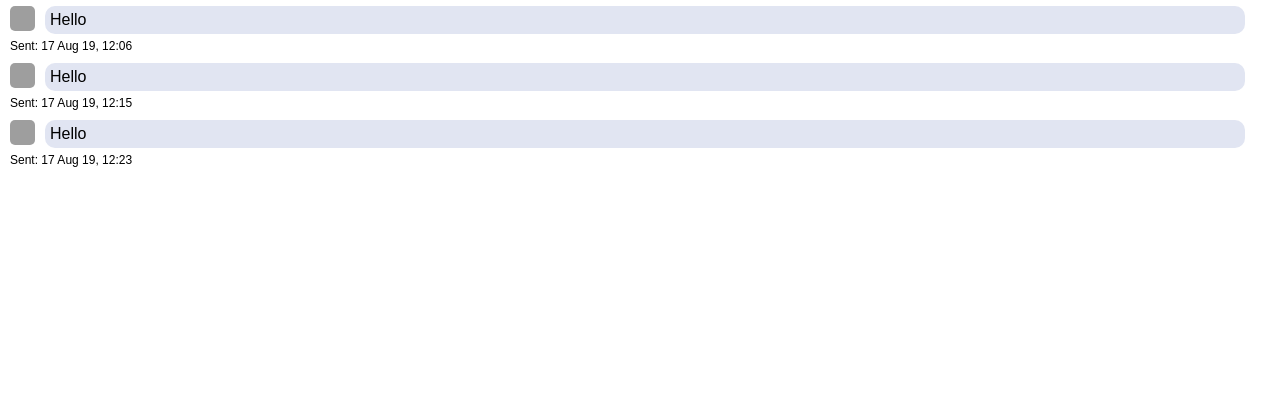
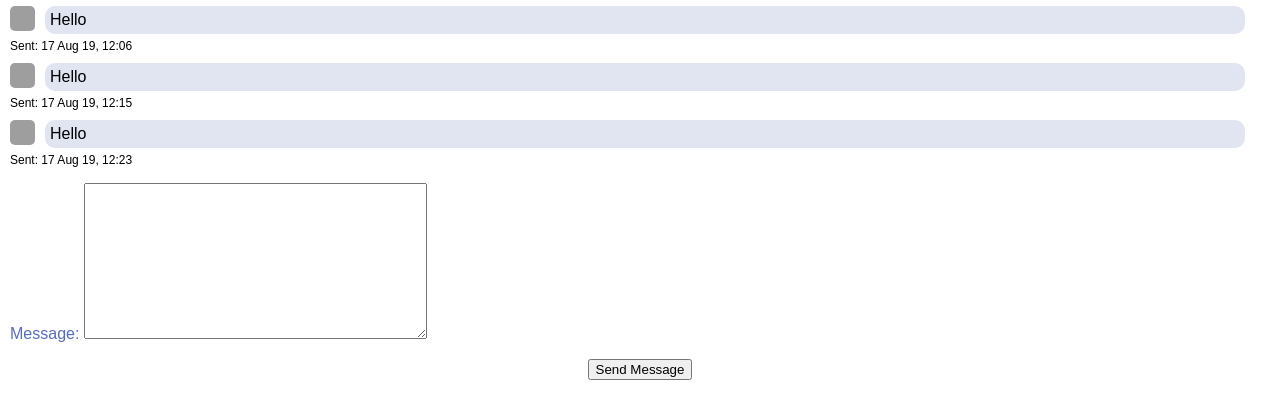
Before and after one commit to andrewhstead/dating-site, a Django app: page /messages/3/2/ in a window 1280 px wide. Shown: the part 280-699 px from the top of the page. Run offline with Django 3.2, Linux system fonts and the light colour scheme; data comes from the database, SQL or seed files in the repository; both versions use the stored data as it was after the commit; some web fonts are replaced; grey boxes are pictures that could not be loaded.

Commit message:
Added facility to send messages within message thread view.

```diff
--- a/conversations/templates/message_thread.html
+++ b/conversations/templates/message_thread.html
@@ -56,4 +56,11 @@
 
     </section>
 
+    <!-- Form for sending a message to another user. -->
+    <form id="default-form" role="form" method="post">
+        {% csrf_token %}
+        {{ form.as_p }}
+        <button class="default-button" type="submit">{{ button_text }}</button>
+    </form>
+
 {% endblock %}
--- a/conversations/templates/new_thread.html
+++ b/conversations/templates/new_thread.html
@@ -6,7 +6,7 @@
         NEW MESSAGE TO:<br />{{ recipient }}
     </div>
 
-    <!-- Form for logging in a user. -->
+    <!-- Form for sending a message to another user. -->
     <form id="default-form" role="form" method="post">
         {% csrf_token %}
         {{ form.as_p }}
--- a/conversations/views.py
+++ b/conversations/views.py
@@ -8,6 +8,7 @@ from django.contrib.auth.decorators import login_required
 from .forms import MessageForm
 from django.contrib import messages
 from datetime import datetime
+from django.http import HttpResponseRedirect
 
 
 # Create your views here.
@@ -42,19 +43,19 @@ def new_thread(request, person_1, person_2):
             person_2.save()
 
             messages.success(request, "Your thread was created!")
-            return redirect(reverse('message_thread', kwargs={'person_1':person_1.pk, 'person_2':person_2.pk}))
+            return redirect(reverse('message_thread', kwargs={'person_1': person_1.pk, 'person_2': person_2.pk}))
 
     else:
-        message_form = MessageForm(request.POST)
-    args = {
-        'page_name': page_name,
-        'form': message_form,
-        'button_text': 'Send Message',
-        'recipient': person_2.username,
-    }
-    args.update(csrf(request))
+        message_form = MessageForm()
+        args = {
+            'page_name': page_name,
+            'form': message_form,
+            'button_text': 'Send Message',
+            'recipient': person_2.username,
+        }
+        args.update(csrf(request))
 
-    return render(request, 'new_thread.html', args)
+        return render(request, 'new_thread.html', args)
 
 
 # Show the user an individual thread.
@@ -74,22 +75,79 @@ def message_thread(request, person_1, person_2):
 
     page_name = "Messages: " + other_person.username
 
-    all_messages = thread.messages.all().order_by('created_date')
+    if request.method == 'POST':
+        message_form = MessageForm(request.POST)
+        if message_form.is_valid():
+            # Before saving the message, find the correct thread and increment the message count.
+            thread.in_thread += 1
+            thread.save()
 
-    for message in all_messages:
-        if not message.is_read and user == message.recipient:
-            message.is_read = True
-            message.read_date = datetime.now()
+            # Also allocate the message to the user and the recipient and to the thread.
+            message = message_form.save(False)
+            if user == person_1:
+                message.sender = person_1
+                message.recipient = person_2
+                person_2.new_messages += 1
+                person_2.total_messages += 1
+                person_2.save()
+            else:
+                message.sender = person_2
+                message.recipient = person_1
+                person_1.new_messages += 1
+                person_1.total_messages += 1
+                person_1.save()
+            message.thread = thread
             message.save()
-            user.new_messages -= 1
-            user.save()
 
-    args = {
-        'user': user,
-        'thread': thread,
-        'all_messages': all_messages,
-        'page_name': page_name,
-        'other_person': other_person,
-    }
+            all_messages = thread.messages.all().order_by('created_date')
 
-    return render(request, 'message_thread.html', args)
+            for message in all_messages:
+                if not message.is_read and user == message.recipient:
+                    message.is_read = True
+                    message.read_date = datetime.now()
+                    message.save()
+                    user.new_messages -= 1
+                    user.save()
+
+            args = {
+                'user': user,
+                'thread': thread,
+                'form': message_form,
+                'all_messages': all_messages,
+                'page_name': page_name,
+                'other_person': other_person,
+                'person_1': person_1.pk,
+                'person_2': person_2.pk,
+                'button_text': 'Send Message'
+            }
+
+            messages.success(request, "Your message was sent!")
+            return render(request, 'message_thread.html', args)
+
+    else:
+
+        message_form = MessageForm()
+
+        all_messages = thread.messages.all().order_by('created_date')
+
+        for message in all_messages:
+            if not message.is_read and user == message.recipient:
+                message.is_read = True
+                message.read_date = datetime.now()
+                message.save()
+                user.new_messages -= 1
+                user.save()
+
+        args = {
+            'user': user,
+            'form': message_form,
+            'thread': thread,
+            'all_messages': all_messages,
+            'page_name': page_name,
+            'other_person': other_person,
+            'person_1': person_1.pk,
+            'person_2': person_2.pk,
+            'button_text': 'Send Message'
+        }
+
+        return render(request, 'message_thread.html', args)
```
Also changed, not shown: db.sqlite3.
